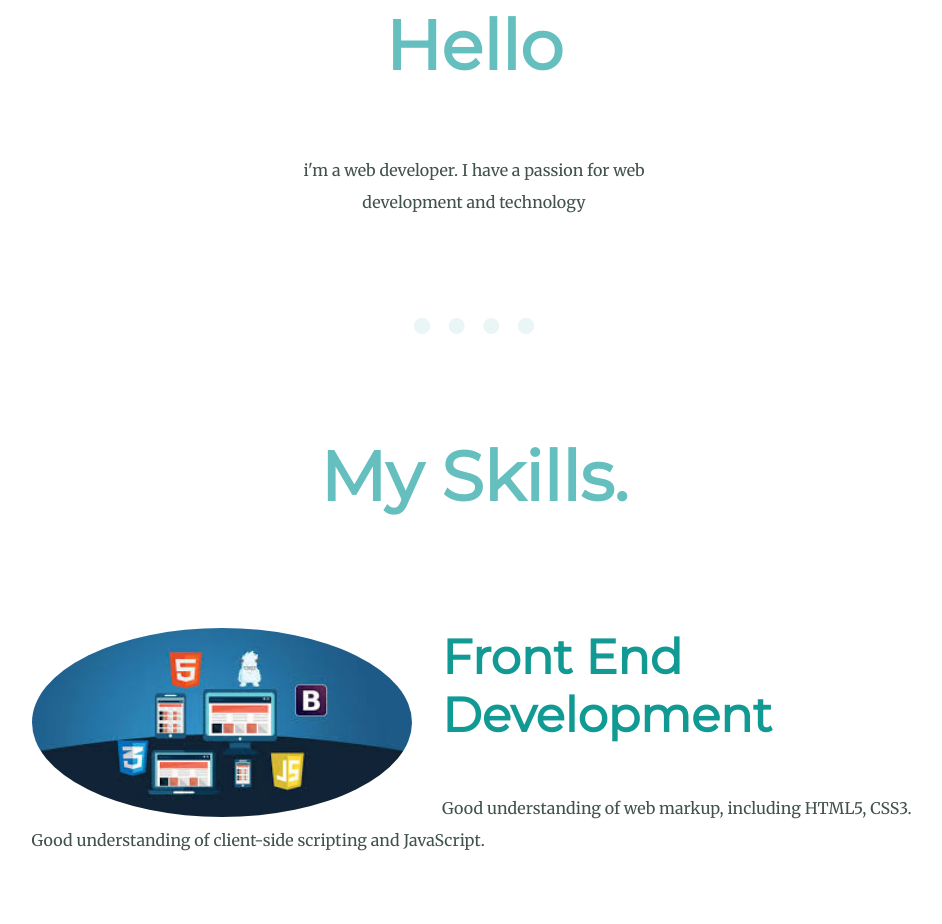
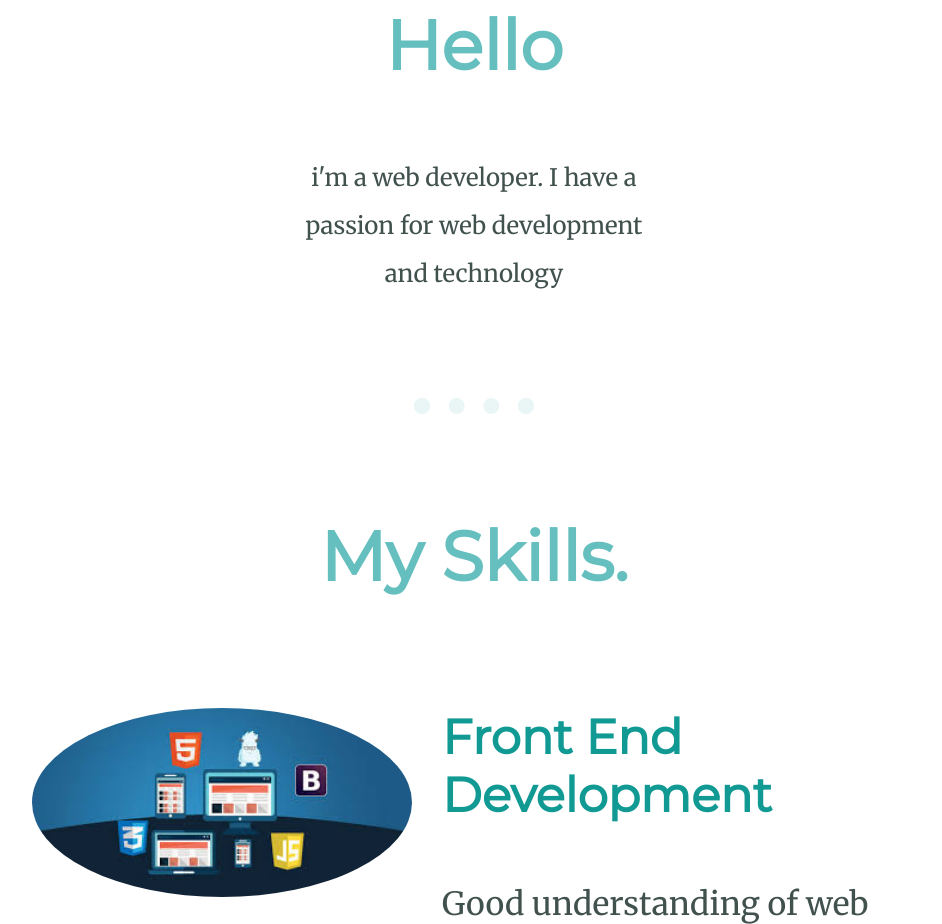
Before and after one commit to Ludrique/my-profile, a plain HTML site: page index.html in a window 1280 px wide. Shown: the part 1164-2088 px from the top of the page, without its empty margins (166-1108 px from the left). Drawn offline with Linux system fonts and the light colour scheme.

Commit message:
updated p font-size

```diff
--- a/index.html
+++ b/index.html
@@ -40,7 +40,7 @@
 
     p {
       line-height: 2;
-      font-size: 2.5;
+      font-size: 2rem;
     }
 
     hr {
@@ -89,6 +89,7 @@
     .intro {
       width: 30%;
       margin: auto;
+      font-size: 1.5rem;
 
     }
 
```
